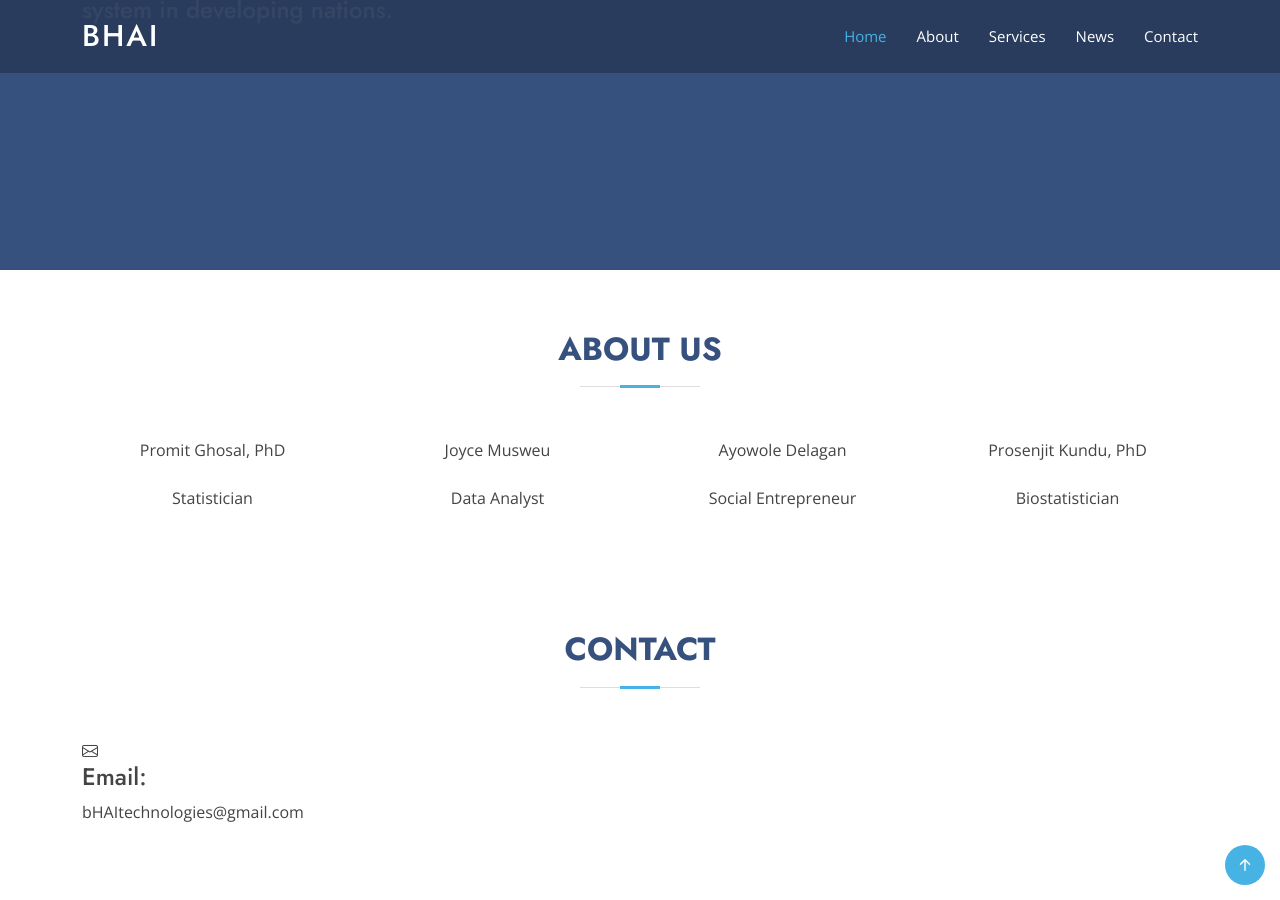
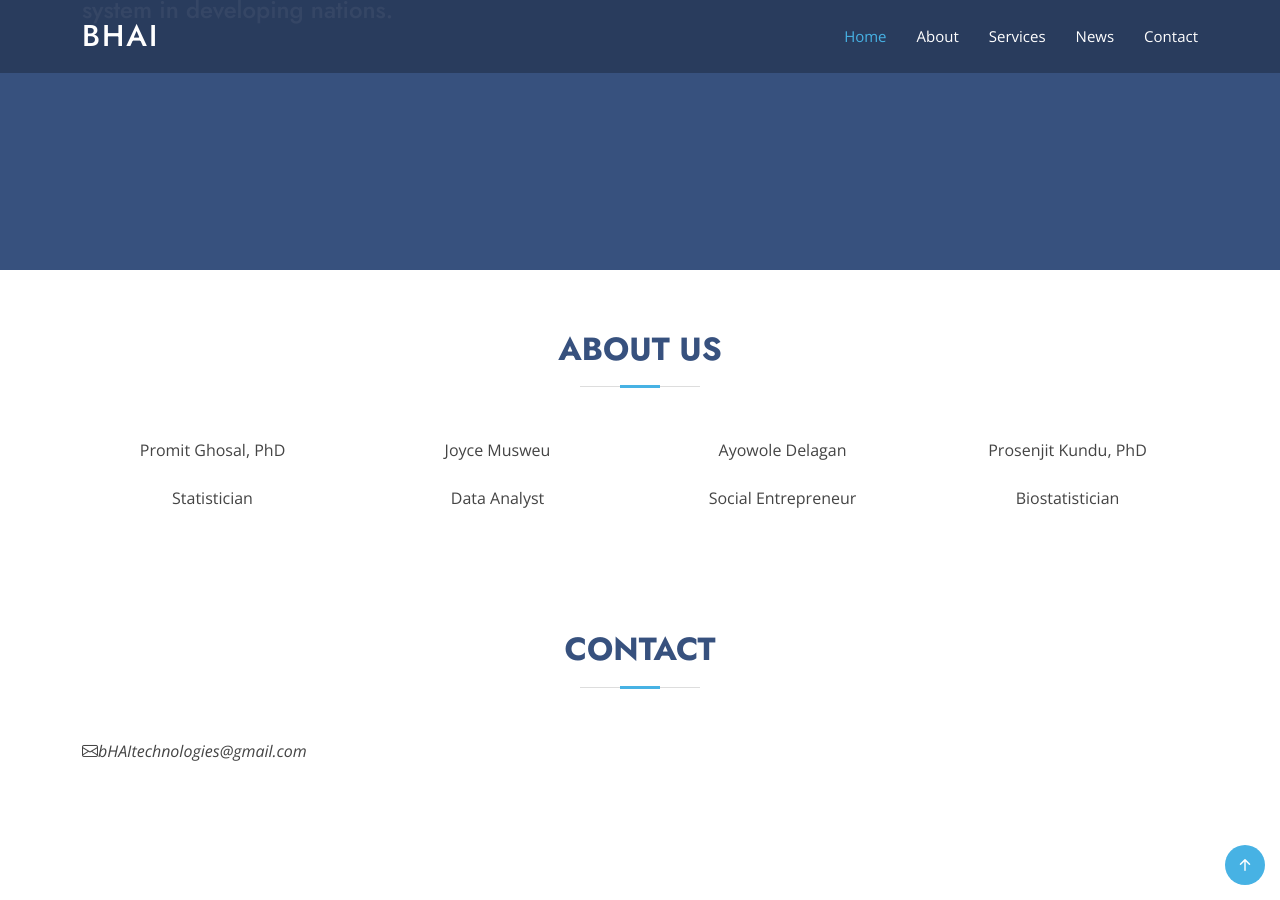
Before and after one commit to betterhealthusingAI/betterhealthusingAI.github.io, a Jekyll site: the page built from index.html, in a window 1280 px wide and 900 px high, scrolled down 450 px. Built offline with Jekyll 4.4.1, drawn with Linux system fonts in a browser that asks for light colours.

Commit message:
Update design_one.html

```diff
--- a/_layouts/design_one.html
+++ b/_layouts/design_one.html
@@ -111,18 +111,9 @@
           <h2>Contact</h2>
         </div>
 
-        <div class="row">
+        <div class="row content">
 
-          <div class="col-lg-12">
-
-
-                <i class="bi bi-envelope"></i>
-                <h4>Email:</h4>
-                <p>bHAItechnologies@gmail.com</p>
-
-
-
-          </div>
+          <div class="col-lg-12"><i class="bi bi-envelope">bHAItechnologies@gmail.com</i></div>
 
         </div>
 
```
